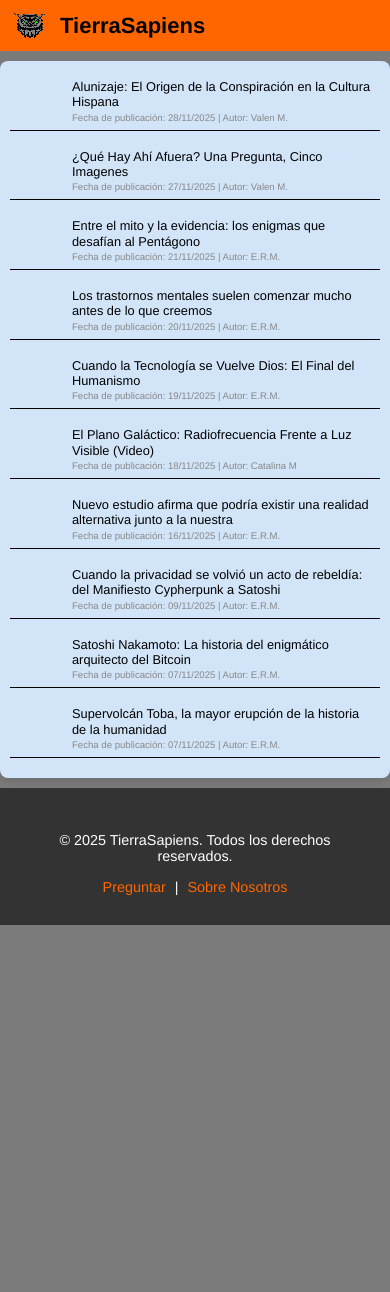
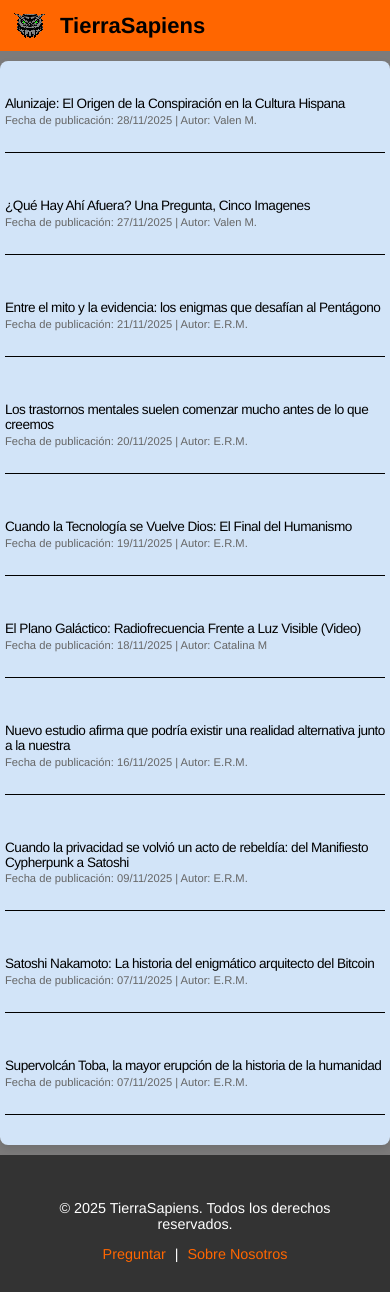
Before and after one commit to TierraSapiens/RealidadAlterna, a Jekyll site: the page built from index.md, in a window 390 px wide. Built offline with Jekyll 4.4.1, drawn with Linux system fonts in a browser that asks for light colours; before the commit the page ends 925 px from its top, so only the background shows below that.

Commit message:
modificar

```diff
--- a/assets/css/style.css
+++ b/assets/css/style.css
@@ -159,13 +159,18 @@ footer {
    ========================================= */
 @media (max-width: 600px) {
     main {                              /*1.FORZAR LA REDUCCIÓN DE MÁRGENES LATERALES */
-        padding: 0px 10px 20px 10px !important;
+        padding: 0px 5px 20px 5px !important;
         width: auto !important;
     }
-    .post-item {                            /*2.ALINEAR IMAGEN ARRIBA*/
-        align-items: flex-start !important; /* Alinea arriba */
-        gap: 0px !important; /* Reduce un poco el espacio entre imagen y texto (opcional) */
+
+    /*CONFIGURAR EL CONTENEDOR DE CADA ARTÍCULO */
+    .post-item {
+        display: block !important; /* Cambiamos flex por block para aprovechar todo el ancho */
+        padding: 0 !important;
+        margin: 0 0 10px 0 !important; /* Un poco de aire abajo de cada línea */
+        border-bottom: 1px solid #000; /* Mantenemos tu línea divisoria */
     }
+
     .post-thumb {            /* 3. AJUSTE DE LA IMAGEN PEQUEÑA */
         display: none !important;
     }
@@ -176,36 +181,47 @@ footer {
         /* margin-top: 5px;     /* Alineación fina con el texto */
         /* align-self: flex-start; /* Refuerzo para que se quede arriba */
     /*} */
-    .post-content {      /*CORRECCIÓN DEL CONTENIDO DEL TEXTO */
-        margin-left: 0 !important;     /* Asegura que el contenedor de texto en sí no tenga márgenes */
-        padding-left: 0 !important;
-        margin-right: 0 !important;
-        width: 100% !important;              /* 1. Obliga a ocupar el espacio que dejó la imagen */
-        text-align: left !important;         /* 2. Fuerza el texto a la izquierda */
-        align-items: flex-start !important;  /* 3. Como .post-content es flex column, esto alinea sus hijos (título y fecha) al inicio */
+
+    /* 4. AJUSTE DEL TEXTO (TÍTULOS EN UN RENGLÓN) */
+    .post-content {
+        margin: 0 !important;
+        padding: 0 !important;
+        width: 100% !important;
+        text-align: left !important; /* Alineado a la izquierda */
     }
 
-    .post-content .post-title {   /* 4. AJUSTE DEL TEXTO */
-        /* Fuerza a que el título se pegue al borde (soluciona el desplazamiento) */
-        margin-left: 0 !important;
-        font-size: 0.80em;        /*Título más grande para leer mejor*/
-        line-height: 1.2;      /*las líneas de texto no estén demasiado juntas ni demasiado separadas*/
+    .post-content .post-title {
+        /* Fuerza a que el título use todo el ancho disponible */
+        display: block !important;
+        width: 100% !important;
+        margin: 0 !important;
+        /* TRUCOS PARA QUE QUEPAN EN UN RENGLÓN */
+        font-size: 0.85em !important; /* Un pelín más pequeño ayuda */
+        letter-spacing: -0.5px;       /* Junta un poquito las letras (imperceptible pero gana espacio) */
+        line-height: 1.1 !important;  /* Si tiene que bajar de línea, que no ocupe tanto alto */
     }
-    .post-list {   /* Corrige la lista para aprovechar todo el ancho */
-        margin-left: 0 !important;
-        padding-left: 0 !important;
-        /*list-style-position: inside !important;*/
+
+    .post-list {
+        margin: 0 !important;
+        padding: 0 !important; /* ESTO ES LO QUE QUITA EL HUECO IZQUIERDO */
+        list-style: none !important;
     }
+
     .topbar .inner {
         margin: 0 10px; /* Reducir a 10px para que el logo y menú no se salgan */
         gap: 10px;
     }
+
     .topbar .inner {       /*Si tengo muchos ítems en el menú, podría necesitar esto*/
         flex-wrap: wrap;   /*Permite que los elementos del menú se apilen si no caben*/
     }
+
     .post-meta {
-        font-size: 0.6em !important; /*TAMAÑO DE LA FECHA Y AUTOR*/
-        margin-left: 0 !important;  /* Fuerza a que la fecha se alinee bajo el título sin sangría */
+        font-size: 0.7em !important;
+        color: #666;
+        display: block !important;
+        margin-top: 2px !important;
+        margin-bottom: 8px !important; /* Espacio antes de la línea divisoria */
     }
 }
 
```
